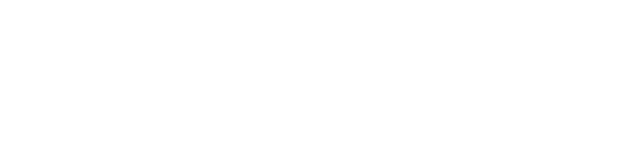
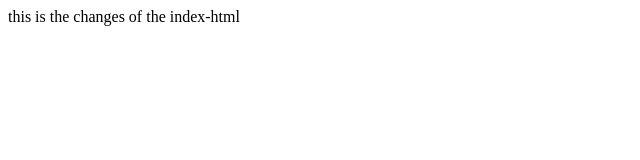
Before and after one commit to miwinata/new-homework2, a plain HTML site: page index.html in a window 1280 px wide. Shown: the whole page, without its empty margins (0-640 px from the left). Drawn offline with Linux system fonts and the light colour scheme.

Commit message:
added index html

```diff
--- a/index.html
+++ b/index.html
@@ -5,6 +5,6 @@
     <title>new homework2</title>
   </head>
   <body>
-
+    this is the changes of the index-html
   </body>
 </html>
```
